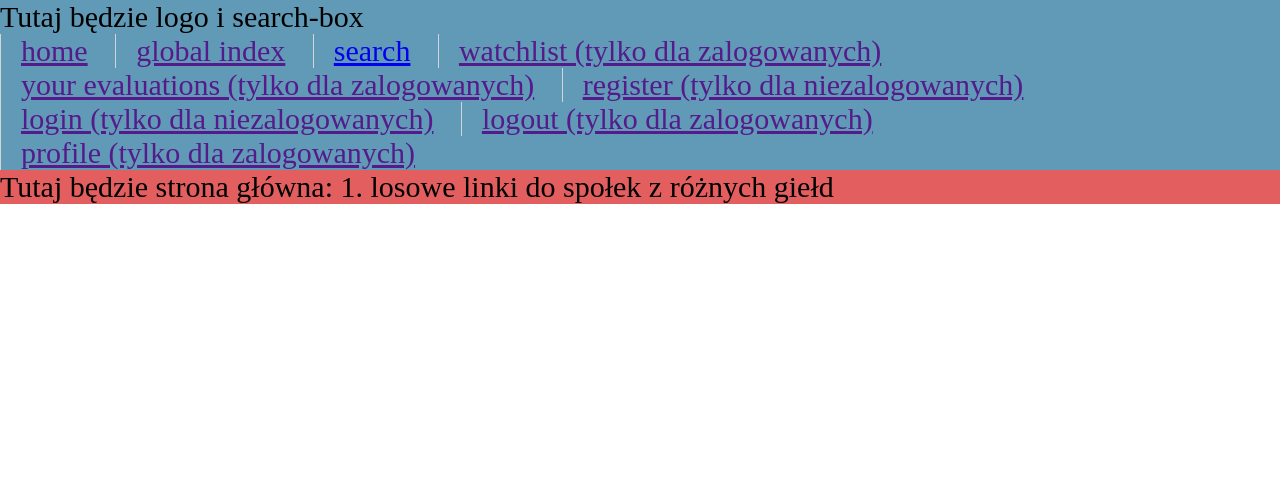
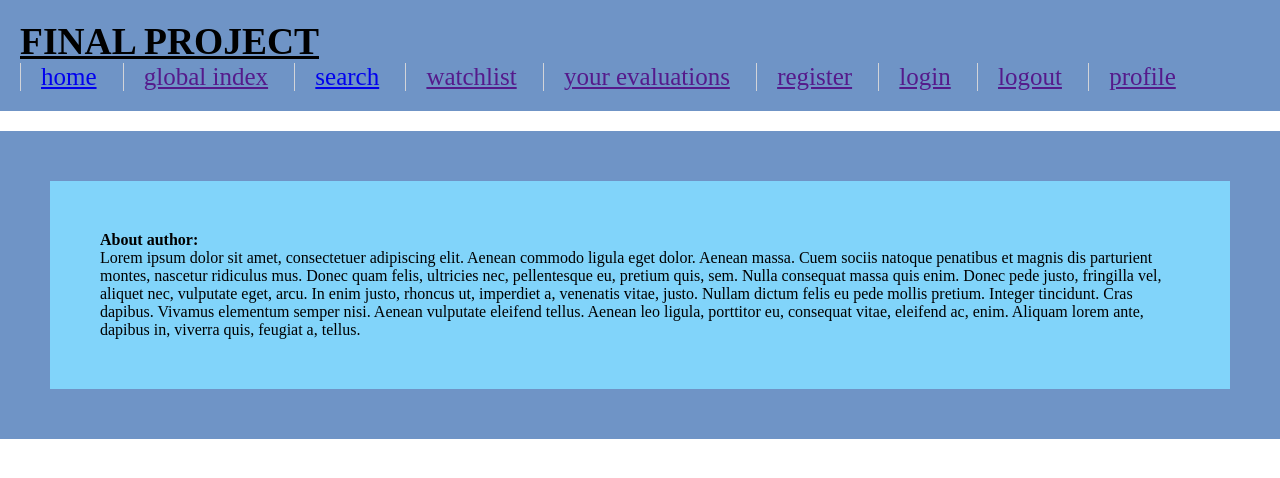
Before and after one commit to MichalDoman/EquityMagnet, a Django app: page / in a window 1280 px wide. Shown: the top 478 px of the page. Run offline with Django 4.2, Linux system fonts and the light colour scheme; data that the repository does not hold is empty.

Commit message:
home page, db set up progress v7

```diff
--- a/final_project/final_project/urls.py
+++ b/final_project/final_project/urls.py
@@ -1,9 +1,10 @@
 from django.contrib import admin
-from django.urls import path
+from django.urls import path, include
 from main_app.views import HomeView, CompaniesListView, CompanyDetailsView
 
 urlpatterns = [
     path('admin/', admin.site.urls),
+    path("accounts/", include("django.contrib.auth.urls")),
     path("", HomeView.as_view(), name="home"),
     path("companies/<str:stock_market>", CompaniesListView.as_view(), name="companies"),
     path("company-details/<int:company_id>", CompanyDetailsView.as_view(), name="company_details"),
--- a/final_project/main_app/models.py
+++ b/final_project/main_app/models.py
@@ -2,7 +2,7 @@ from django.db import models
 
 
 class Exchange(models.Model):
-    name = models.CharField(max_length=255)
+    name = models.CharField(max_length=255, null=True)
     symbol = models.CharField(max_length=10, unique=True)
 
 
@@ -16,7 +16,7 @@ class Company(models.Model):
     symbol = models.CharField(max_length=10)
     exchange = models.ForeignKey(Exchange, on_delete=models.CASCADE)
     country = models.CharField(max_length=255, null=True)
-    sector = models.ForeignKey(Sector, on_delete=models.CASCADE)
+    sector = models.ForeignKey(Sector, on_delete=models.CASCADE, null=True)
     description = models.TextField(null=True)
     market_cap = models.BigIntegerField()
     website = models.URLField(null=True)
--- a/final_project/main_app/static/base.css
+++ b/final_project/main_app/static/base.css
@@ -4,14 +4,26 @@
     box-sizing: border-box;
 }
 
+
 .content_block {
     font-size: 30px;
-  background-color: #e35f5f;
+    background-color: #ffffff;
 }
 
 .nav_bar {
-  font-size: 30px;
-  background-color: #609ab6;
+    font-size: 25px;
+    background-color: #6f94c6;
+    padding: 20px;
+}
+
+footer {
+    background-color: #6f94c6;
+    padding: 50px;
+}
+
+.footer_box {
+    background-color: #81d4fa;
+    padding: 50px;
 }
 
 .nav_links {
@@ -20,6 +32,27 @@
 
 .nav_links li {
     display: inline-block;
-  padding: 0px 20px;
+    padding: 0 20px;
     border-left: 1px solid #D2D4D9;
 }
+
+.grid_box {
+    display: grid;
+    grid-template-columns: auto auto;
+    gap: 10px;
+    padding: 10px 150px;
+}
+
+.grid_item {
+    padding: 20px;
+    text-align: start;
+    background-color: #ffffff;
+    border: 2px solid #dddddd;
+    border-radius: 5px;
+}
+
+.home_price_box {
+    display: grid;
+    grid-template-columns: auto auto;
+    color: #a41515;
+}
--- a/final_project/main_app/templates/base.html
+++ b/final_project/main_app/templates/base.html
@@ -10,19 +10,19 @@
     <body>
         <header>
             <nav class="nav_bar">
-                Tutaj będzie logo i search-box
+                <h1 class="logo"><u>FINAL PROJECT</u></h1>
+                <!-- guzik do zmiany koloru na ciemny -->
                 <ul class="nav_links">
-                    <li><a href="">home</a></li>
+                    <li><a href="{% url "home" %}">home</a></li>
                     <li><a href="">global index</a></li>
                     <li><a href="{% url "companies" "gpw" %}">search</a></li>
-                    <li><a href="">watchlist (tylko dla zalogowanych)</a></li>
-                    <li><a href="">your evaluations (tylko dla zalogowanych)</a></li>
-                    <li><a href="">register (tylko dla niezalogowanych)</a></li>
-                    <li><a href="">login (tylko dla niezalogowanych)</a></li>
-                    <li><a href="">logout (tylko dla zalogowanych)</a></li>
-                    <li><a href="">profile (tylko dla zalogowanych)</a></li>
+                    <li><a href="">watchlist</a></li>
+                    <li><a href="">your evaluations</a></li>
+                    <li><a href="">register</a></li>
+                    <li><a href="">login</a></li>
+                    <li><a href="">logout</a></li>
+                    <li><a href="">profile</a></li>
                 </ul>
-                <!-- guzik do zmiany koloru na ciemny -->
             </nav>
         </header>
 
@@ -32,7 +32,18 @@
         </div>
 
         <footer>
-
+            <div class="footer_box">
+                <label><b>About author:</b><br></label>
+                <label>
+                    Lorem ipsum dolor sit amet, consectetuer adipiscing elit. Aenean commodo ligula eget dolor. Aenean massa.
+                    Cuem sociis natoque penatibus et magnis dis parturient montes, nascetur ridiculus mus. Donec quam felis,
+                    ultricies nec, pellentesque eu, pretium quis, sem. Nulla consequat massa quis enim. Donec pede justo,
+                    fringilla vel, aliquet nec, vulputate eget, arcu. In enim justo, rhoncus ut, imperdiet a, venenatis vitae,
+                    justo. Nullam dictum felis eu pede mollis pretium. Integer tincidunt. Cras dapibus. Vivamus elementum semper
+                    nisi. Aenean vulputate eleifend tellus. Aenean leo ligula, porttitor eu, consequat vitae, eleifend ac, enim.
+                    Aliquam lorem ante, dapibus in, viverra quis, feugiat a, tellus.
+                </label>
+            </div>
         </footer>
     </body>
 </html>
--- a/final_project/main_app/templates/companies.html
+++ b/final_project/main_app/templates/companies.html
@@ -4,7 +4,5 @@
 {% block title %}Company List{% endblock %}
 
 {% block content %}
-    Wyszukiwanie spółek różne filtry
 
-    <a href="/company-details/1">example_company</a>
 {% endblock %}
--- a/final_project/main_app/templates/home.html
+++ b/final_project/main_app/templates/home.html
@@ -4,6 +4,20 @@
 {% block title %}Home Page{% endblock %}
 
 {% block content %}
-    Tutaj będzie strona główna:
-        1. losowe linki do społek z różnych giełd
+    <article class="grid_box">
+        {% for company in companies %}
+            <div class="grid_item">
+                <h3>
+                    <a href="{% url "company_details" company.pk %}">{{ company.symbol }} </a>
+                    ({{ company.country }})</h3>
+                <p>{{ company.name }}</p>
+                <p><i>{{ company.exchange.symbol.upper }}</i></p>
+                <p>Market Cap: {{ company.market_cap }}</p>
+                <div class="home_price_box">
+                    <p>Price</p>
+                    <p>Change</p>
+                </div>
+            </div>
+        {% endfor %}
+    </article>
 {% endblock %}
--- a/final_project/main_app/views.py
+++ b/final_project/main_app/views.py
@@ -1,10 +1,15 @@
 from django.shortcuts import render
 from django.views import View
+
+from main_app.models import Company
 
 
 class HomeView(View):
     def get(self, request):
-        return render(request, "home.html")
+        companies = Company.objects.order_by("-market_cap")[:10]
+        return render(request, "home.html", context={
+            "companies": companies
+        })
 
 
 class CompaniesListView(View):
```
Also changed, not shown: final_project/main_app/management/commands/insert_data.py (+44 -44 lines), final_project/main_app/management/commands_data/data.csv (added). Lines whose indentation alone changed are shown as unchanged.
